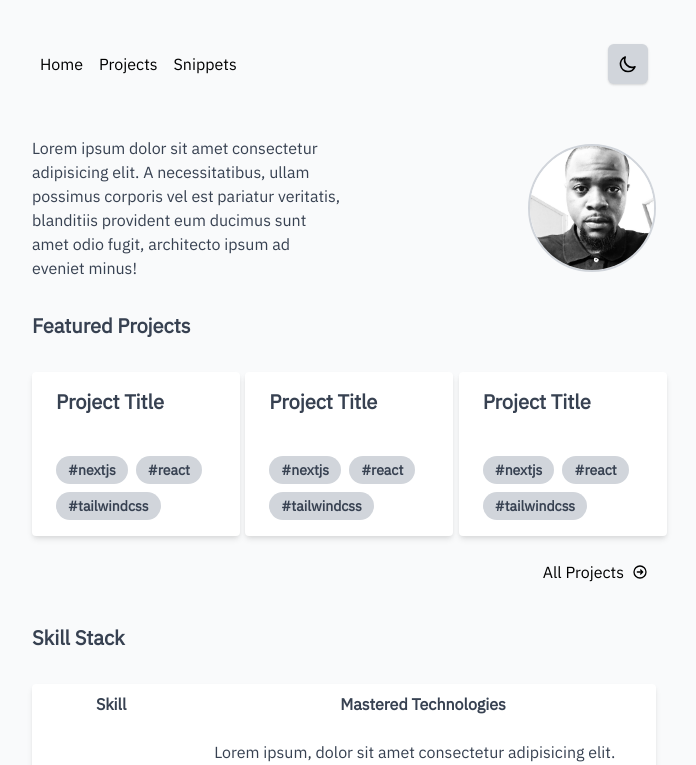
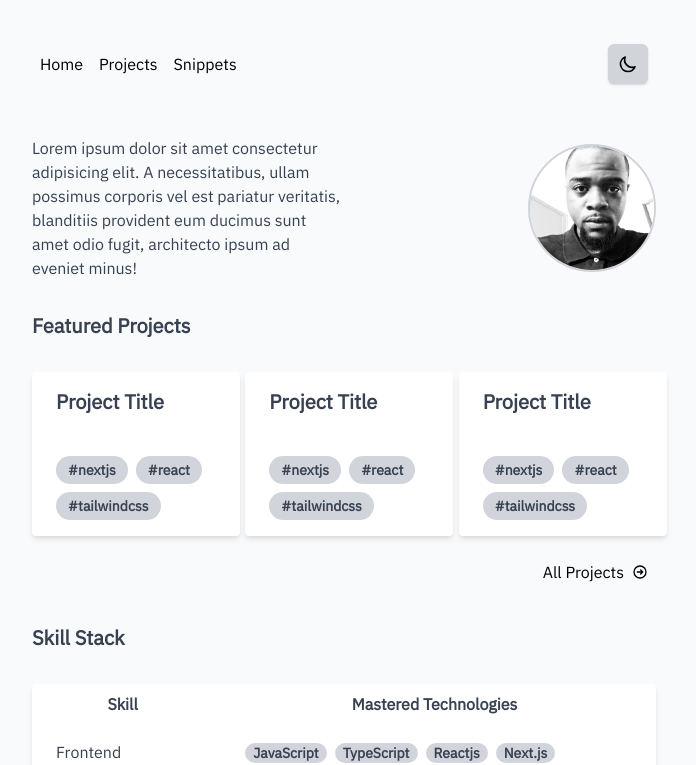
Before and after one commit to cvrlnolan/carlnolan.me, a Next.js app: page / in a window 1280 px wide. Shown: the top 765 px of the page, without its empty margins (296-992 px from the left). Built offline with nearby package versions, Linux system fonts and the light colour scheme.

Commit message:
Skill section light additions

```diff
--- /dev/null
+++ b/assets/skillStack.ts
@@ -0,0 +1,11 @@
+export const fronEnd = [
+  "JavaScript",
+  "TypeScript",
+  "Reactjs",
+  "Next.js",
+  "Tailwind CSS",
+  "Laravel",
+  "PHP",
+  "CSS",
+  "HTML",
+];
--- a/components/skills.tsx
+++ b/components/skills.tsx
@@ -1,4 +1,5 @@
 import React from "react";
+import { fronEnd } from "@/assets/skillStack";
 
 const Skills = () => {
   return (
@@ -23,10 +24,14 @@ const Skills = () => {
               Frontend Development
             </td>
             <td className="px-6 py-4 text-gray-700 dark:text-gray-300">
-              Lorem ipsum, dolor sit amet consectetur adipisicing elit. Enim
-              quisquam cupiditate non quam laudantium voluptates provident
-              suscipit in voluptate, esse ut ullam fugit! Quod aliquam impedit,
-              cumque doloremque explicabo voluptate!
+              {fronEnd.map((skill: string, i: number) => (
+                <span
+                  key={i}
+                  className="inline-flex px-2 ml-2 rounded-full font-semibold text-sm text-gray-700 dark:text-gray-300 bg-gray-300 dark:bg-gray-600"
+                >
+                  {skill}
+                </span>
+              ))}
             </td>
           </tr>
         </tbody>
--- a/tsconfig.json
+++ b/tsconfig.json
@@ -16,7 +16,8 @@
     "incremental": true,
     "baseUrl": ".",
     "paths": {
-      "@/components/*": ["components/*"]
+      "@/components/*": ["components/*"],
+      "@/assets/*": ["assets/*"]
     }
   },
   "include": ["next-env.d.ts", "**/*.ts", "**/*.tsx"],
```
